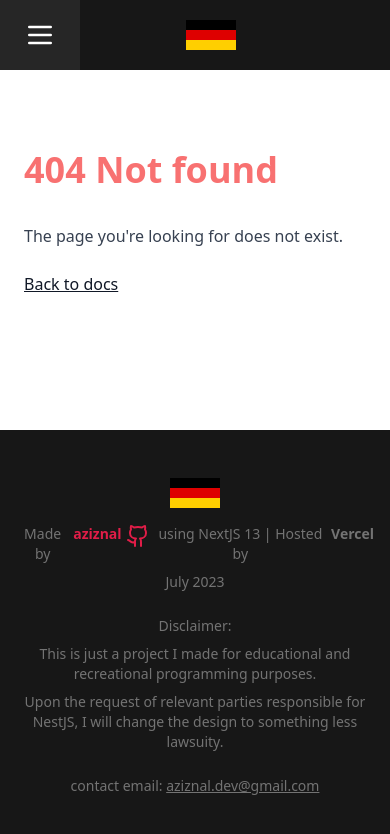
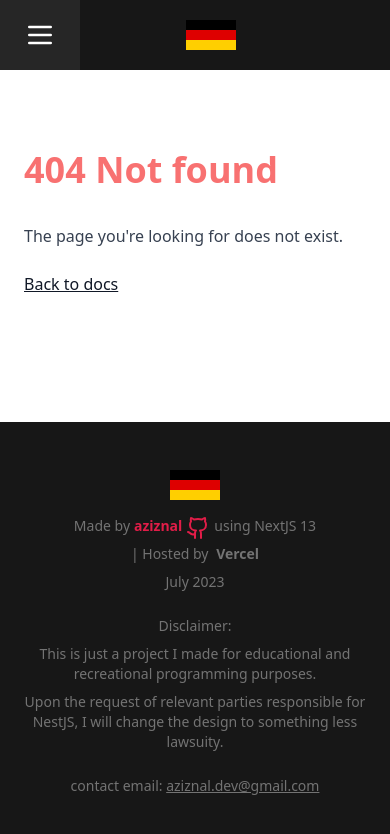
Before and after one commit to aziznal/german-docs, a Next.js app: page /page-not-found in a window 390 px wide. Shown: the top 834 px of the page. Built offline with nearby package versions, Linux system fonts and the light colour scheme.

Commit message:
improve footer responsiveness

```diff
--- a/src/components/footer.tsx
+++ b/src/components/footer.tsx
@@ -22,18 +22,24 @@ const Footer = forwardRef<HTMLElement, React.HTMLAttributes<HTMLElement>>(
           alt="German flag"
         />
 
-        <p className="flex">
-          Made by
-          <a
-            href="https://github.com/aziznal/german-docs"
-            target="_blank"
-          >
-            <span className="mx-1 flex gap-1 font-bold text-rose-600">
-              aziznal <LucideGithub />{" "}
-            </span>
-          </a>
-          using NextJS 13 | Hosted by{" "}
-          <span className="ml-1 font-bold">Vercel</span>
+        <p className="inline-flex flex-wrap justify-center gap-1 text-center">
+          <div>
+            <span>Made by</span>
+
+            <a
+              href="https://github.com/aziznal/german-docs"
+              target="_blank"
+              className="mx-1 inline-flex gap-1 font-bold text-rose-600"
+            >
+              aziznal <LucideGithub />
+            </a>
+
+            <span>using NextJS 13</span>
+          </div>
+
+          <div>
+            | Hosted by <span className="ml-1 font-bold">Vercel</span>
+          </div>
         </p>
 
         <p>July 2023</p>
```
